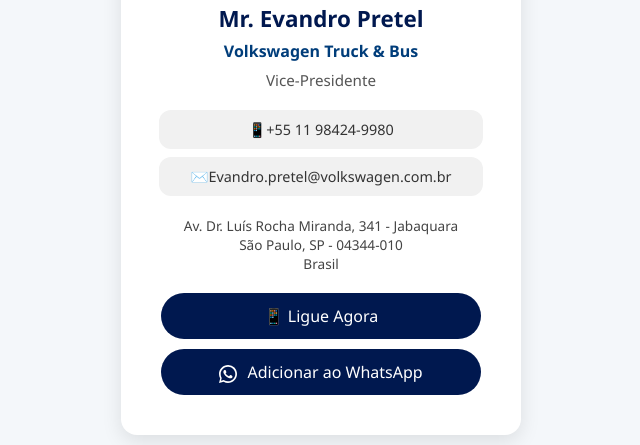
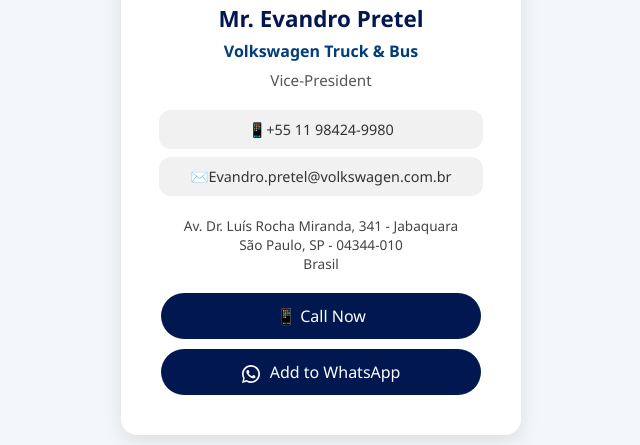
Before and after one commit to VWCO-BRAZIL/Evandro-Pretel, a plain HTML site: page index.html in a window 1280 px wide. Shown: the part 521-966 px from the top of the page, without its empty margins (319-959 px from the left). Drawn offline with Linux system fonts and the light colour scheme.

Commit message:
atualizado

```diff
--- a/index.html
+++ b/index.html
@@ -14,7 +14,7 @@
     <div class="info">
       <div class="name">Mr. Evandro Pretel</div>
       <div class="company">Volkswagen Truck & Bus</div>
-      <div class="role">Vice-Presidente</div>
+      <div class="role">Vice-President</div>
 
       <div class="contact-block">
         📱 <a href="tel:+5511984249980">+55 11 98424-9980</a>
@@ -30,12 +30,12 @@
       </div>
 
       <div class="actions">
-        <a href="tel:+5511984249980">📱 Ligue Agora</a>
+        <a href="tel:+5511984249980">📱 Call Now</a>
         <a href="https://wa.me/5511984249980" target="_blank">
           <svg xmlns="http://www.w3.org/2000/svg" width="18" height="18" fill="white" viewBox="0 0 24 24" style="vertical-align:middle; margin-right:6px;">
             <path d="M20.52 3.48A11.78 11.78 0 0 0 12 0C5.37 0 0 5.37 0 12c0 2.12.55 4.18 1.6 6.01L0 24l6.23-1.63A11.94 11.94 0 0 0 12 24c6.63 0 12-5.37 12-12 0-3.19-1.24-6.19-3.48-8.52ZM12 21.75c-1.87 0-3.68-.5-5.26-1.45l-.38-.23-3.69.97.98-3.59-.24-.38A9.75 9.75 0 0 1 2.25 12c0-5.37 4.38-9.75 9.75-9.75S21.75 6.63 21.75 12 17.37 21.75 12 21.75Zm5.37-7.31c-.3-.15-1.77-.88-2.05-.98-.27-.1-.47-.15-.67.15-.2.3-.77.98-.95 1.18-.17.2-.35.22-.65.07-.3-.15-1.27-.47-2.42-1.5-.9-.8-1.5-1.77-1.67-2.07-.17-.3-.02-.47.13-.62.13-.12.3-.32.45-.47.15-.15.2-.25.3-.42.1-.2.05-.37-.02-.52-.07-.15-.67-1.62-.92-2.22-.24-.57-.48-.5-.67-.5h-.57c-.2 0-.52.07-.8.37-.27.3-1.05 1.02-1.05 2.47s1.08 2.87 1.23 3.07c.15.2 2.12 3.23 5.14 4.52.72.3 1.28.47 1.72.6.72.22 1.38.2 1.9.12.58-.08 1.77-.72 2.02-1.42.25-.7.25-1.3.17-1.42-.07-.12-.27-.2-.57-.35Z"/>
           </svg>
-          Adicionar ao WhatsApp
+          Add to WhatsApp
         </a>
       </div>
     </div>
```
Also changed, not shown: 1 other file.
